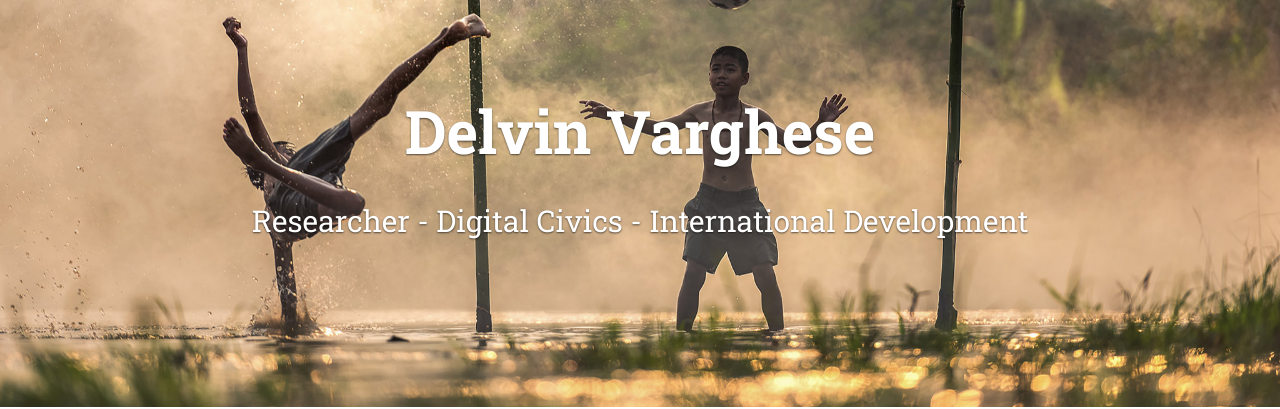
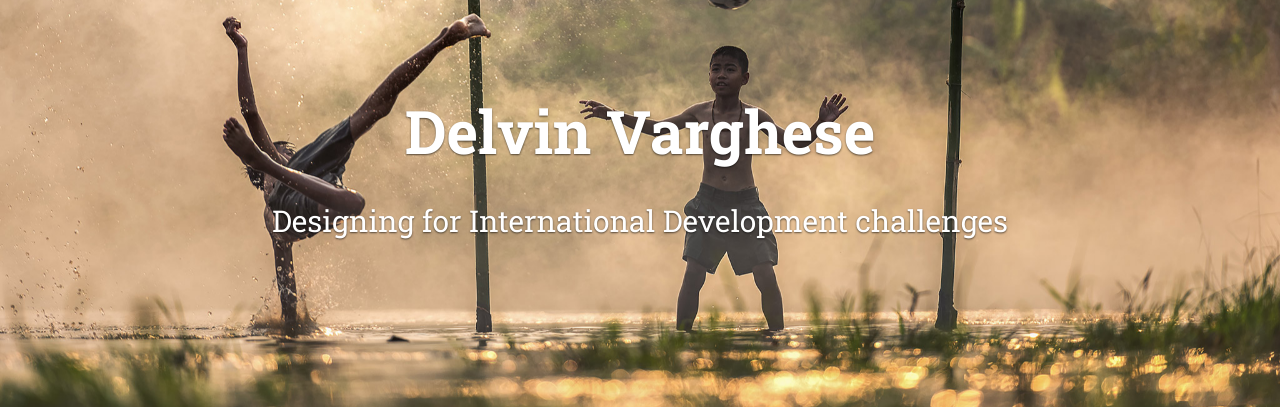
Before and after one commit to delvinv/delvinv.github.io, a plain HTML site: page v2/index.html in a window 1280 px wide. Shown: the part 393-802 px from the top of the page. Drawn offline with Linux system fonts and the light colour scheme; some packages are replaced by stand-ins of ours.

Commit message:
Update index.html
Wording change..

```diff
--- a/v2/index.html
+++ b/v2/index.html
@@ -105,7 +105,7 @@ _________________________________________________________ -->
                                 <img src="img/logo-big.png" alt="logo" width="130">
                             </div>
                             <h1 data-animate="fadeInDown">Delvin Varghese</h1>
-                            <h2 data-animate="slideInUp">Researcher - Digital Civics - International Development</h2>
+                            <h2 data-animate="slideInUp">Designing for International Development challenges</h2>
                         </div>
                     </div>
                 </div>
```
